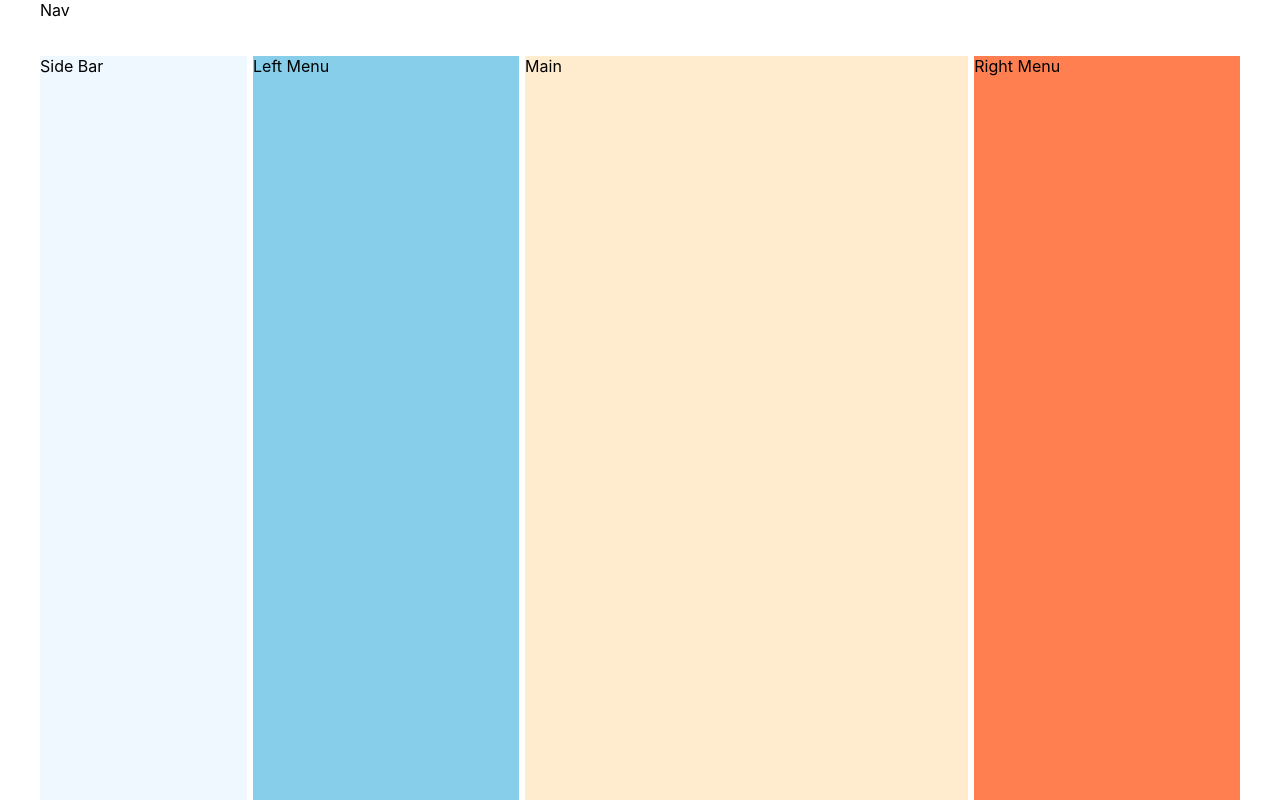
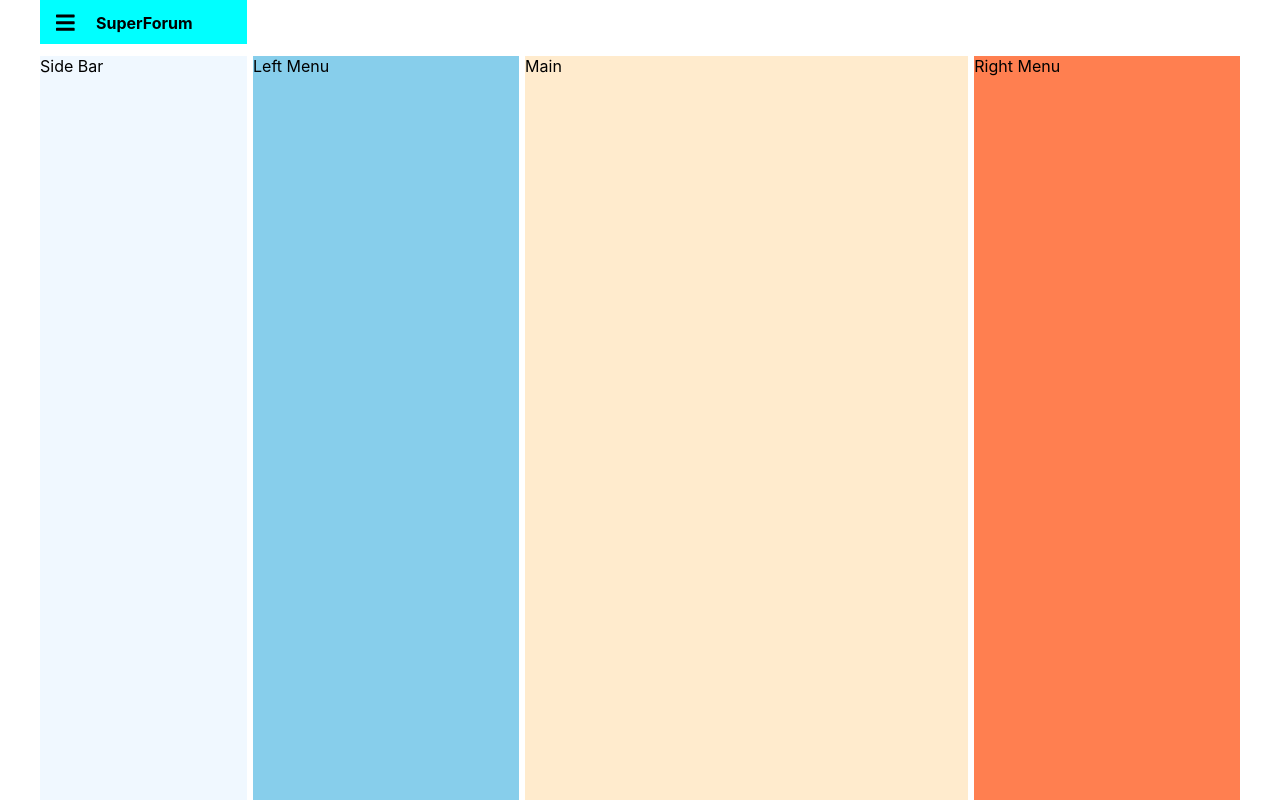
Before and after one commit to progspectar/HandsOnTypeScript, a React (Create React App) app: page / in a window 1280 px wide. Shown: the top 800 px of the page. Built offline with nearby package versions, Linux system fonts and the light colour scheme.

Commit message:
navigation-menu-user-profile

```diff
--- /dev/null
+++ b/src/components/Nav.css
@@ -0,0 +1,11 @@
+nav {
+  background-color: aqua;
+  padding-top: 0.75em;
+  padding-bottom: 0.75em;
+  padding-left: 1em;
+  padding-right: 1em;
+}
+
+.nav-mobile-menu {
+  margin-right: 1em;
+}
--- a/src/components/Nav.tsx
+++ b/src/components/Nav.tsx
@@ -1,7 +1,53 @@
-import React from "react";
+import React, { useState } from "react";
+import { FontAwesomeIcon } from "@fortawesome/react-fontawesome";
+import { faBars } from "@fortawesome/free-solid-svg-icons";
+import "./Nav.css";
+import {
+  useWindowDimensions,
+  IsMobileWidth,
+} from "../hooks/useWindowDimensions";
+import ReactModal from "react-modal";
 
 const Nav = () => {
-  return <nav className="navigation">Nav</nav>;
+  const [showMenu, setShowMenu] = useState(false);
+  const { width } = useWindowDimensions();
+
+  const getMobileMenu = () => {
+    return IsMobileWidth() ? null : (
+      <FontAwesomeIcon
+        onClick={onClickToggle}
+        icon={faBars}
+        size="lg"
+        className="nav-mobile-menu"
+      />
+      //  <div className="rightmenu">Right Menu</div>
+    );
+  };
+
+  const onClickToggle = (e: React.MouseEvent<Element, MouseEvent>) => {
+    setShowMenu(!showMenu);
+  };
+
+  const onRequestClose = (
+    e: React.MouseEvent<Element, MouseEvent> | React.KeyboardEvent<Element>
+  ) => {
+    setShowMenu(false);
+  };
+
+  return (
+    <React.Fragment>
+      <ReactModal
+        className="modal-menu"
+        isOpen={showMenu}
+        onRequestClose={onRequestClose}
+        shouldCloseOnOverlayClick={true}
+      ></ReactModal>
+      <nav>
+        {getMobileMenu()}
+        <strong>SuperForum</strong>
+      </nav>
+    </React.Fragment>
+  );
 };
 
 export default Nav;
```
